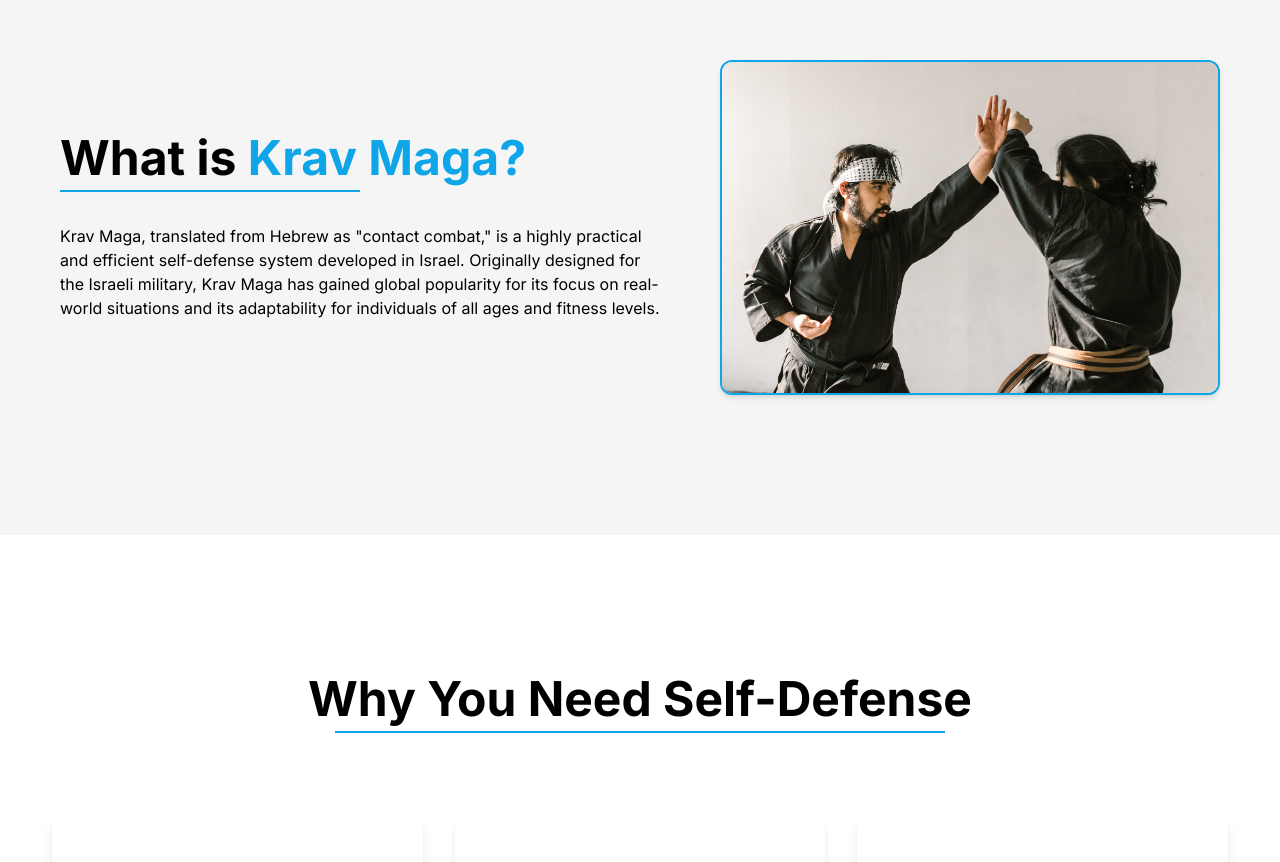
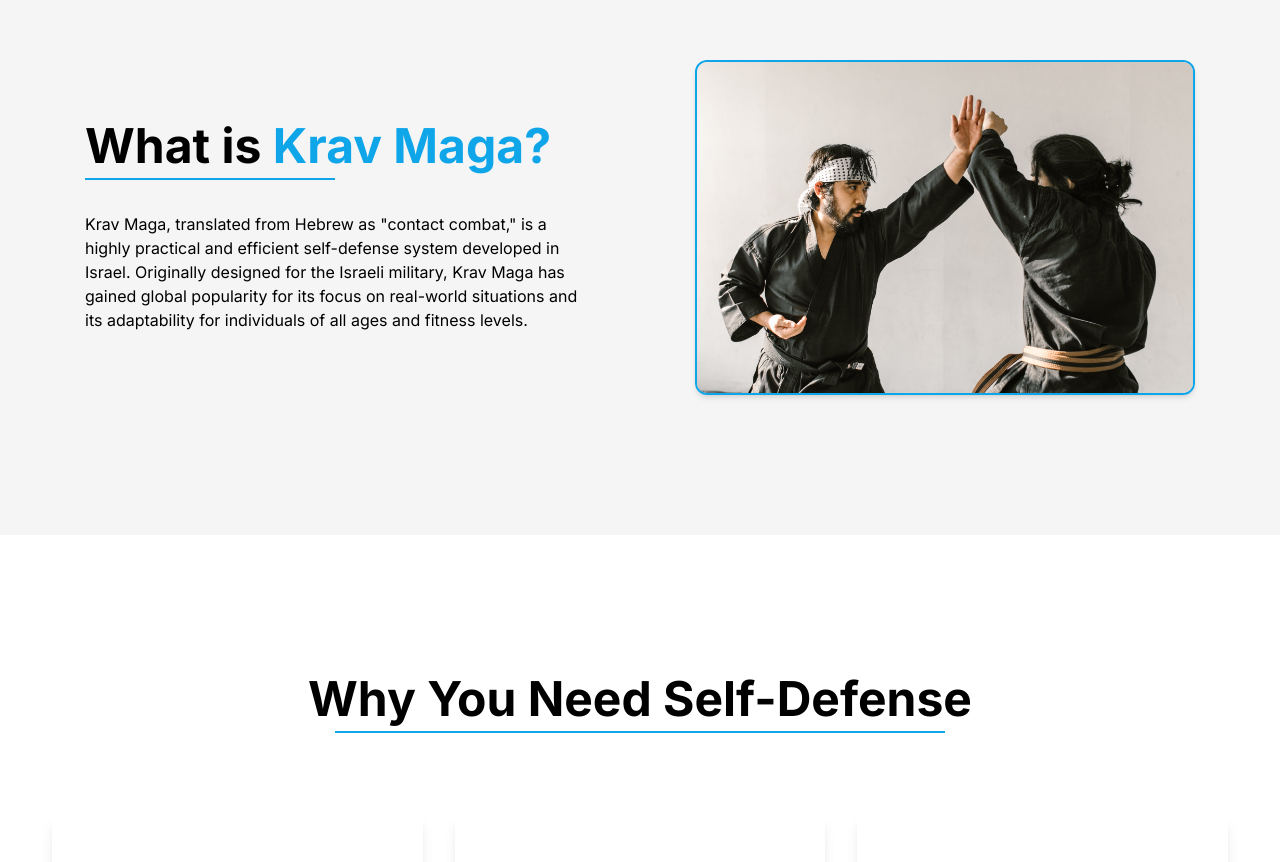
Before and after one commit to 10richard/chai-defense, a Next.js app: page / in a window 1280 px wide. Shown: the part 800-1662 px from the top of the page. Built offline with nearby package versions, Linux system fonts and the light colour scheme.

Commit message:
edit image width

```diff
--- a/src/components/Homepage/DiscoverKravMaga.tsx
+++ b/src/components/Homepage/DiscoverKravMaga.tsx
@@ -7,7 +7,7 @@
     <PaddedSection className="bg-gray">
       <MaxWidthContainer>
         <div className="flex justify-around items-center">
-          <div className="flex flex-col max-w-[600px]">
+          <div className="flex flex-col max-w-[500px]">
             <h2 className="text-5xl font-bold">
               What is <span className="text-primary">Krav Maga?</span>
             </h2>
```
